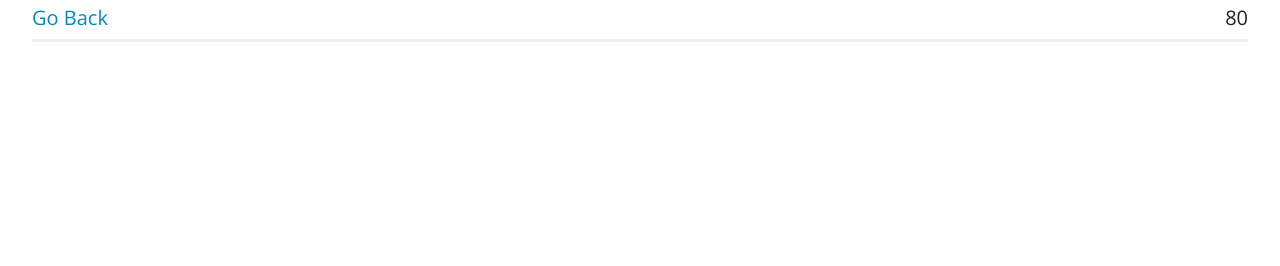
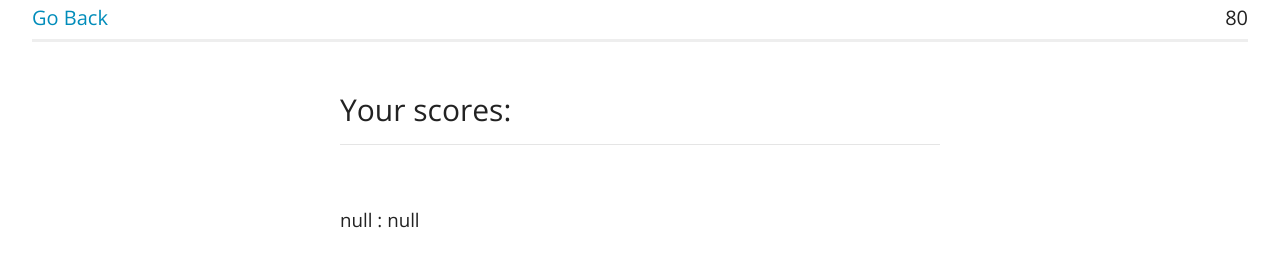
Before and after one commit to ryangautier1/04-Code-Quiz, a plain HTML site: page highscores.html in a window 1280 px wide. Drawn offline with nearby package versions, Linux system fonts and the light colour scheme.

Commit message:
adding content and script for highscores page, local storage

```diff
--- a/highscores.html
+++ b/highscores.html
@@ -1,21 +1,32 @@
 <!DOCTYPE html>
 <html lang="en">
+
 <head>
     <meta charset="UTF-8">
     <meta name="viewport" content="width=device-width, initial-scale=1.0">
     <!-- Link to Bootstrap -->
-    <link rel="stylesheet" href="https://stackpath.bootstrapcdn.com/bootstrap/4.4.1/css/bootstrap.min.css" integrity="sha384-Vkoo8x4CGsO3+Hhxv8T/Q5PaXtkKtu6ug5TOeNV6gBiFeWPGFN9MuhOf23Q9Ifjh" crossorigin="anonymous">
+    <link rel="stylesheet" href="https://stackpath.bootstrapcdn.com/bootstrap/4.4.1/css/bootstrap.min.css"
+        integrity="sha384-Vkoo8x4CGsO3+Hhxv8T/Q5PaXtkKtu6ug5TOeNV6gBiFeWPGFN9MuhOf23Q9Ifjh" crossorigin="anonymous">
     <!-- Link to Bootswatch -->
     <link rel="stylesheet" href="yeti.css" />
     <!-- Link to custom stylesheet -->
     <link rel="stylesheet" href="style.css" />
     <title>Highscores</title>
 </head>
+
 <body>
     <header>
         <!--Button for viewing highscores-->
         <a href="index.html" id="viewHighscores">Go Back</a>
         <div id="timer">80</div>
     </header>
+    <section>
+        <h2>Your scores:</h2>
+        <hr>
+        <div id="show-scores"></div>
+    </section>
+    <script src="scores.js"></script>
+
 </body>
+
 </html>
--- /dev/null
+++ b/scores.js
@@ -0,0 +1,10 @@
+var showScores = document.getElementById("show-scores");
+var newRecord = document.createElement("h5");
+
+// Get score and initials from local storage
+var newScore = localStorage.getItem("score");
+var newName = localStorage.getItem("initials");
+
+newRecord.textContent = newName + " : " + newScore;
+
+showScores.appendChild(newRecord);
--- a/style.css
+++ b/style.css
@@ -39,6 +39,10 @@ h2 {
     text-align: left;
 }
 
+#show-scores {
+    margin: 64px auto;
+}
+
 .hidden {
     display: none;
 }
```
Also changed, not shown: index.html (+8 -0 lines), script.js (+16 -4 lines).
